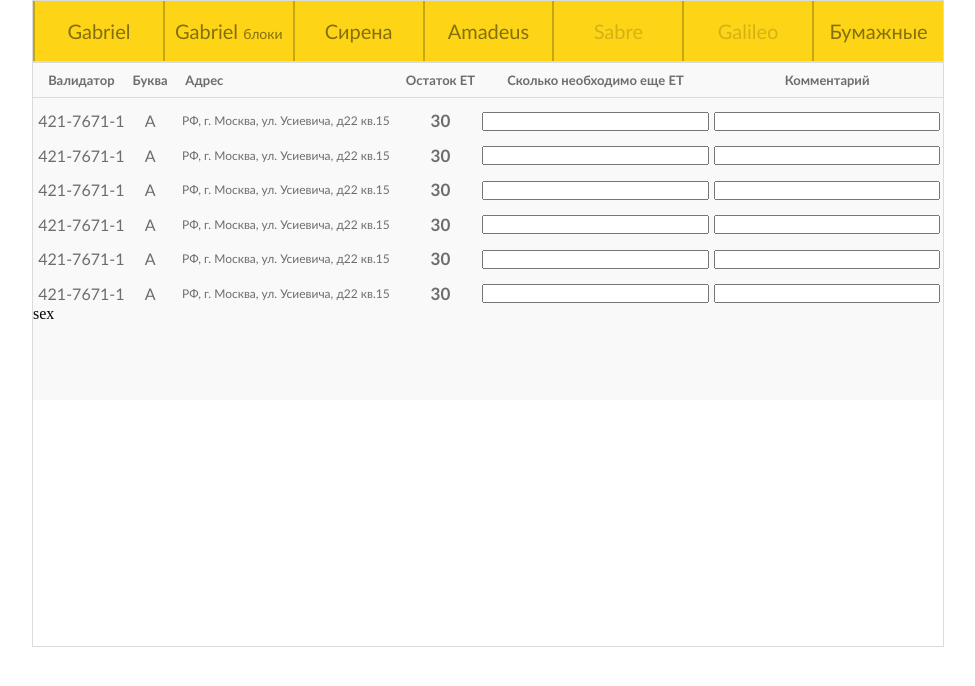
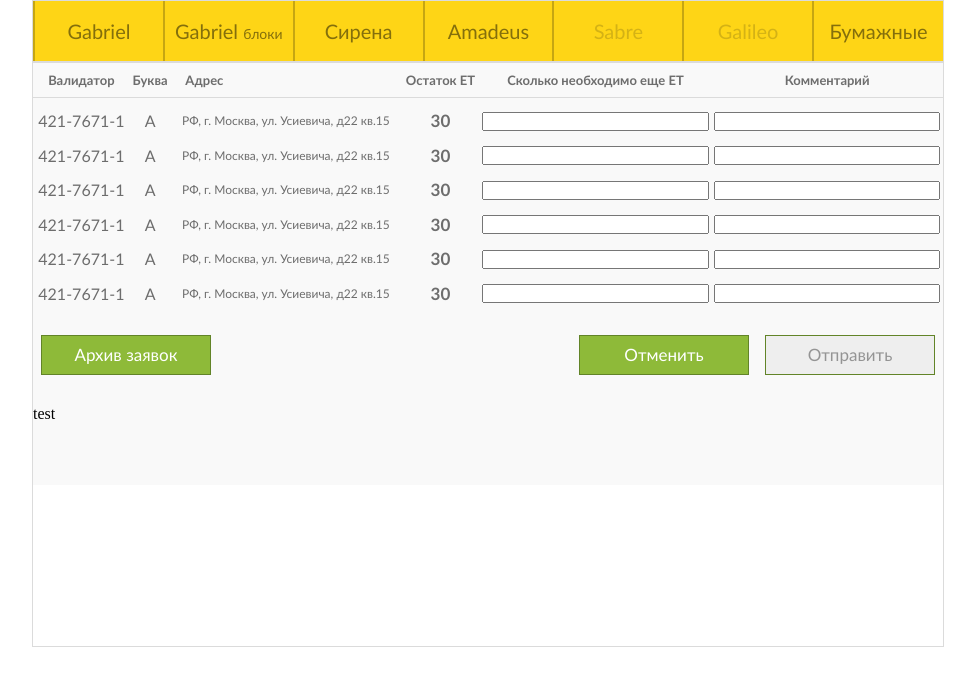
Before and after one commit to slabnin-as/webdev, a plain HTML site: page Gabriel/index.html in a window 1280 px wide. Shown: the whole page, without its empty margins (152-1127 px from the left). Drawn offline with Linux system fonts and the light colour scheme.

Commit message:
Gabriel version 0.7.4

```diff
--- a/Gabriel/index.html
+++ b/Gabriel/index.html
@@ -181,7 +181,12 @@
         </tbody>
     </table>
     <div class="button-block">
-        <p>sex</p>
+        <button type="submit" name="archive" class="arch-button green-col" form="send-data">Архив заявок</button>
+        <button type="submit" name="cancel" class="green-col" form="send-data">Отменить</button>
+        <button type="submit" name="submit" class="send-button" form="send-data">Отправить</button>
+    </div>
+    <div class="prev-request">
+        <p>test</p>
     </div>
 </div>
 </body>
--- a/Gabriel/style.css
+++ b/Gabriel/style.css
@@ -96,7 +96,39 @@
 }
 
 .button-block {
+    height: 100px;
+    background-color: #f9f9f9;
+    display: flex;
+}
+
+.button-block button {
+    font-family: 'Trebuchet MS', sans-serif;
+    font-size: 17px;
+    font-weight: 400;
+    border: 1px solid #628428;
+    width: 170px;
+    height: 40px;
+    margin: 8px;
+    align-self: center;
+}
+
+.button-block .send-button {
+    background-color: #eee;
+    color: #949494;
+}
+
+.button-block .arch-button {
+    margin-right: auto;
+}
+
+.button-block .green-col {
+    background-color: #8eba39;
+    color: #fff;
+}
+
+.prev-request {
+    background-color: #f9f9f9;
+    width: 100%;
+    height: 80px;
     margin-top: -16px;
-    height: 95px;
-    background-color: #f9f9f9;
 }
```
